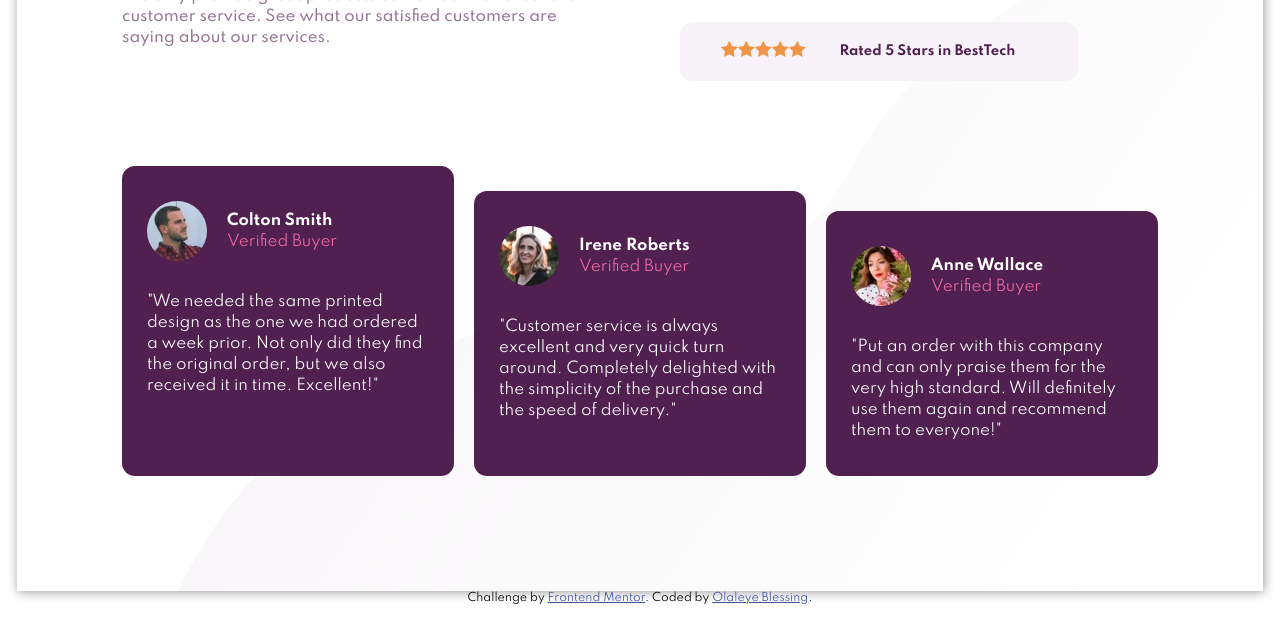
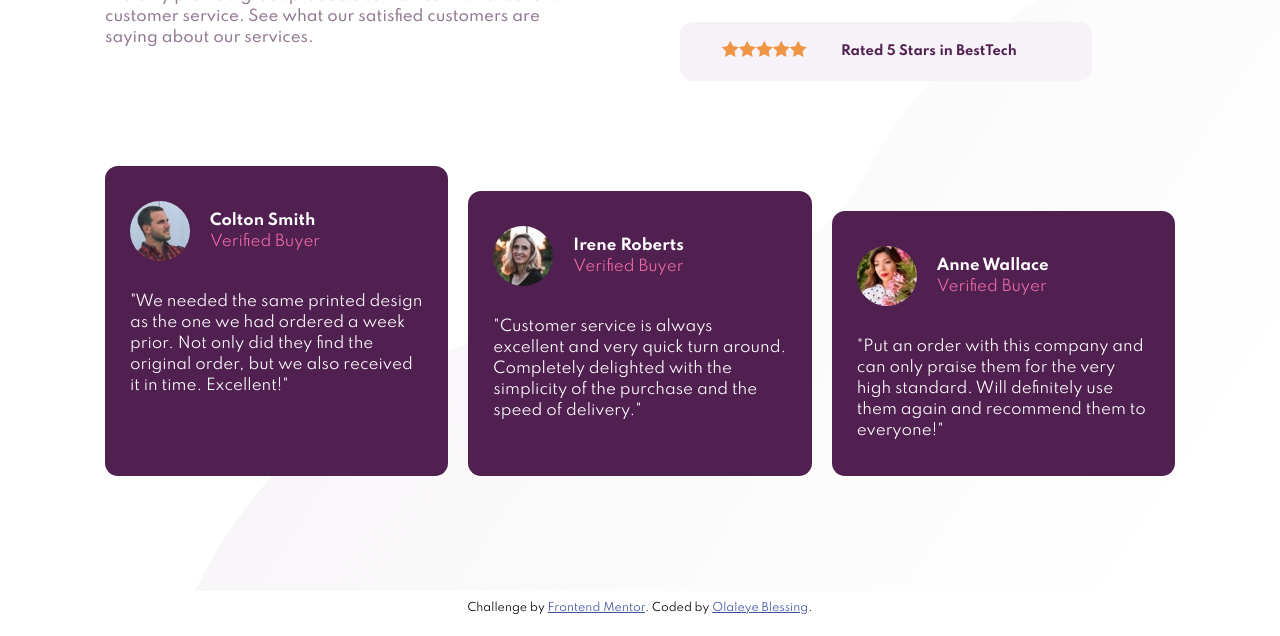
Before and after one commit to Olaleye-Blessing/frontendMentor-projects, a plain HTML site: page social-proof-section-master/index.html in a window 1280 px wide. Shown: the part 246-882 px from the top of the page. Before the commit the page ends 852 px from the top, so only its background shows below. Drawn offline with Linux system fonts and the light colour scheme.

Commit message:
modified body and social's padding

```diff
--- a/social-proof-section-master/css/index.css
+++ b/social-proof-section-master/css/index.css
@@ -17,10 +17,8 @@ body {
   font-size: 1.5rem;
   line-height: 1.4;
   font-family: "Spartan", sans-serif;
-  -webkit-padding-start: 1.7rem;
-          padding-inline-start: 1.7rem;
-  -webkit-padding-end: 1.7rem;
-          padding-inline-end: 1.7rem;
+  -webkit-padding-after: 2rem;
+          padding-block-end: 2rem;
 }
 
 .social {
@@ -28,11 +26,13 @@ body {
           padding-block-start: 7rem;
   -webkit-padding-after: 4rem;
           padding-block-end: 4rem;
+  -webkit-padding-start: 1.7rem;
+          padding-inline-start: 1.7rem;
+  -webkit-padding-end: 1.7rem;
+          padding-inline-end: 1.7rem;
   background-image: url(../images/bg-pattern-top-mobile.svg);
   background-position: left top;
   background-repeat: no-repeat;
-  -webkit-box-shadow: 0.1rem 0.1rem 1rem rgba(1, 1, 1, 0.4);
-          box-shadow: 0.1rem 0.1rem 1rem rgba(1, 1, 1, 0.4);
 }
 
 .social__words {
--- a/social-proof-section-master/index.html
+++ b/social-proof-section-master/index.html
@@ -22,6 +22,7 @@
         <!-- Feel free to remove these styles or customise in your own stylesheet 👍 -->
         <style>
             .attribution {
+                margin-block-start: 1rem;
                 font-size: 11px;
                 text-align: center;
                 /* background-color: hsl(300, 24%, 96%); */
```
